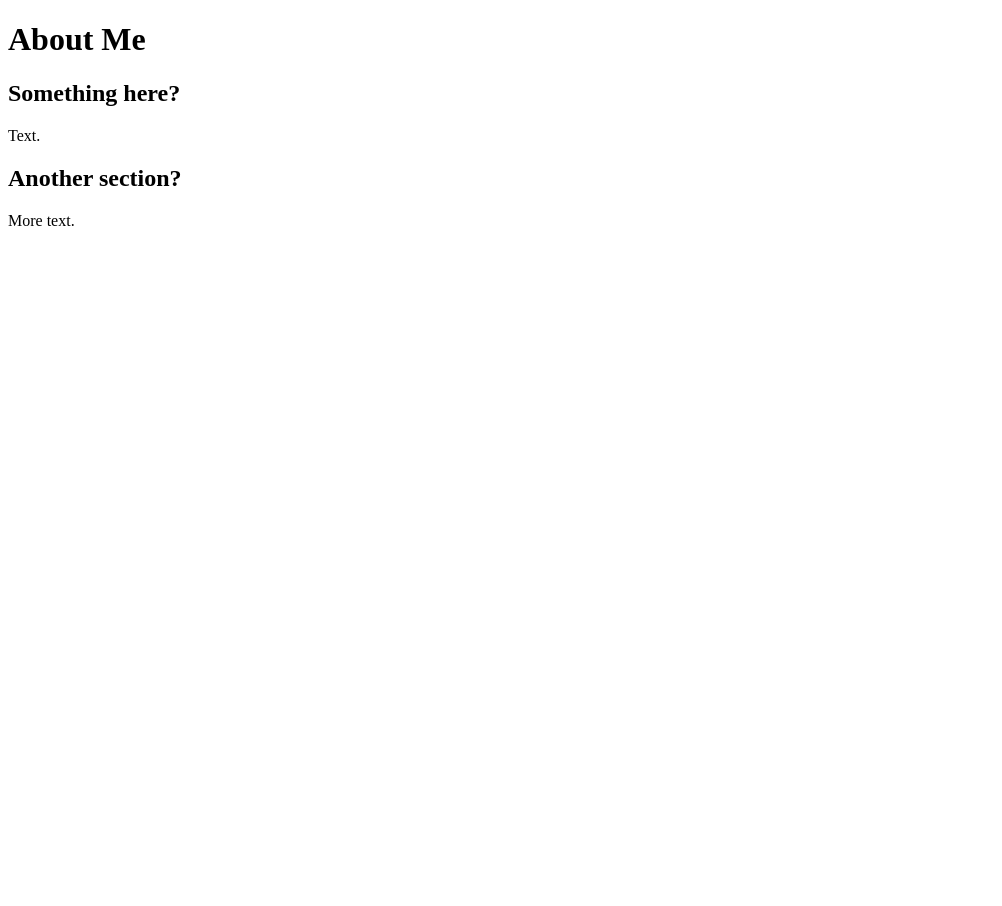
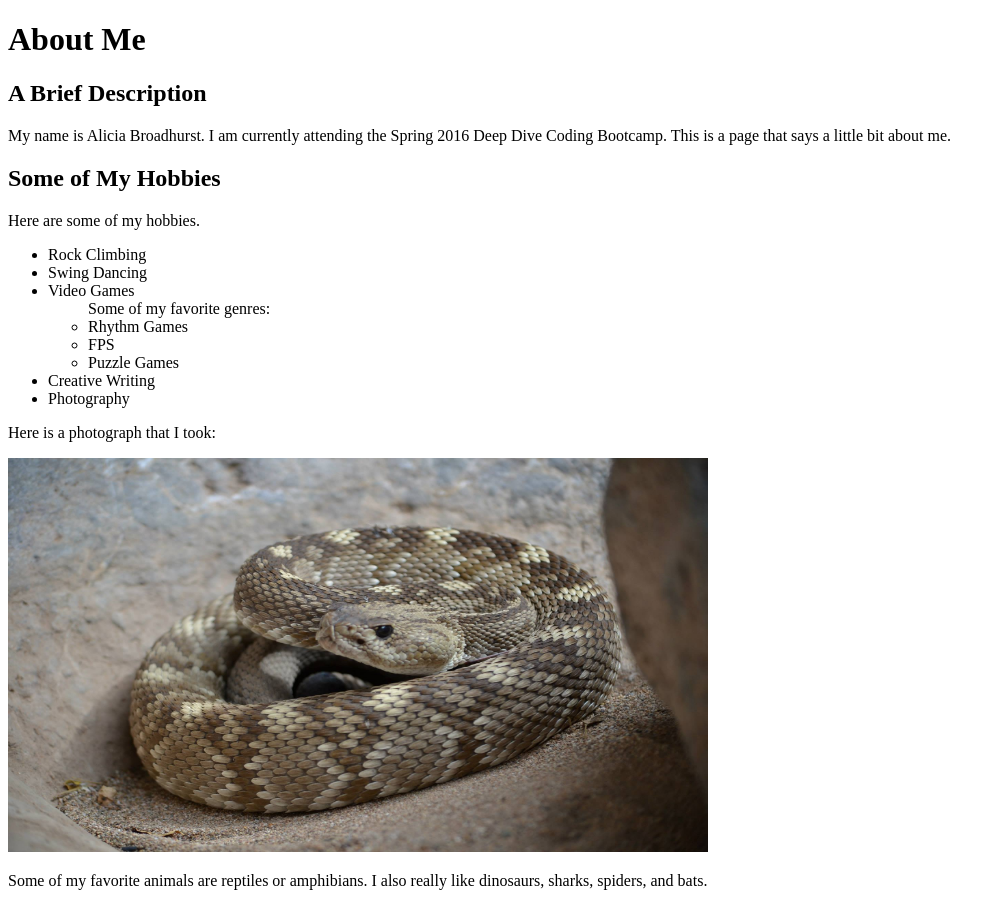
Before and after one commit to aj-broadhurst/about-me, a PHP site: page / in a window 1280 px wide. Shown: the whole page, without its empty margins (0-1002 px from the left). Before the commit the page ends 226 px from the top, so only its background shows below. Run offline with PHP 8.4, Linux system fonts and the light colour scheme.

Commit message:
Created Version .1 of the About Me site

```diff
--- a/index.php
+++ b/index.php
@@ -6,9 +6,27 @@
 	</head>
 	<body>
 		<h1>About Me</h1>
-		<h2>Something here?</h2>
-		<p>Text.	</p>
-		<h2>Another section?</h2>
-		<p>More text.</p>
+		<h2>A Brief Description</h2>
+		<p>My name is Alicia Broadhurst.  I am currently attending the Spring 2016 Deep Dive Coding Bootcamp. This is a
+		page that says a little bit about me.</p>
+		<h2>Some of My Hobbies</h2>
+		<p>Here are some of my hobbies.</p>
+			<ul>
+			<li>Rock Climbing</li>
+			<li>Swing Dancing</li>
+			<li>Video Games
+				<ul>
+				Some of my favorite genres:
+				<li>Rhythm Games</li>
+				<li>FPS</li>
+				<li>Puzzle Games</li>
+				</ul>
+			</li>
+			<li>Creative Writing</li>
+			<li>Photography</li>
+			</ul>
+		<p>Here is a photograph that I took:</p>
+		<img src="images/rattlesnake.jpg" alt="Photo of Black-Tailed Rattlesnake" height="394" width="700">
+		<p>Some of my favorite animals are reptiles or amphibians. I also really like dinosaurs, sharks, spiders, and bats.</p>
 	</body>
 </html>
```
Also changed, not shown: images/rattlesnake.jpg (added).
